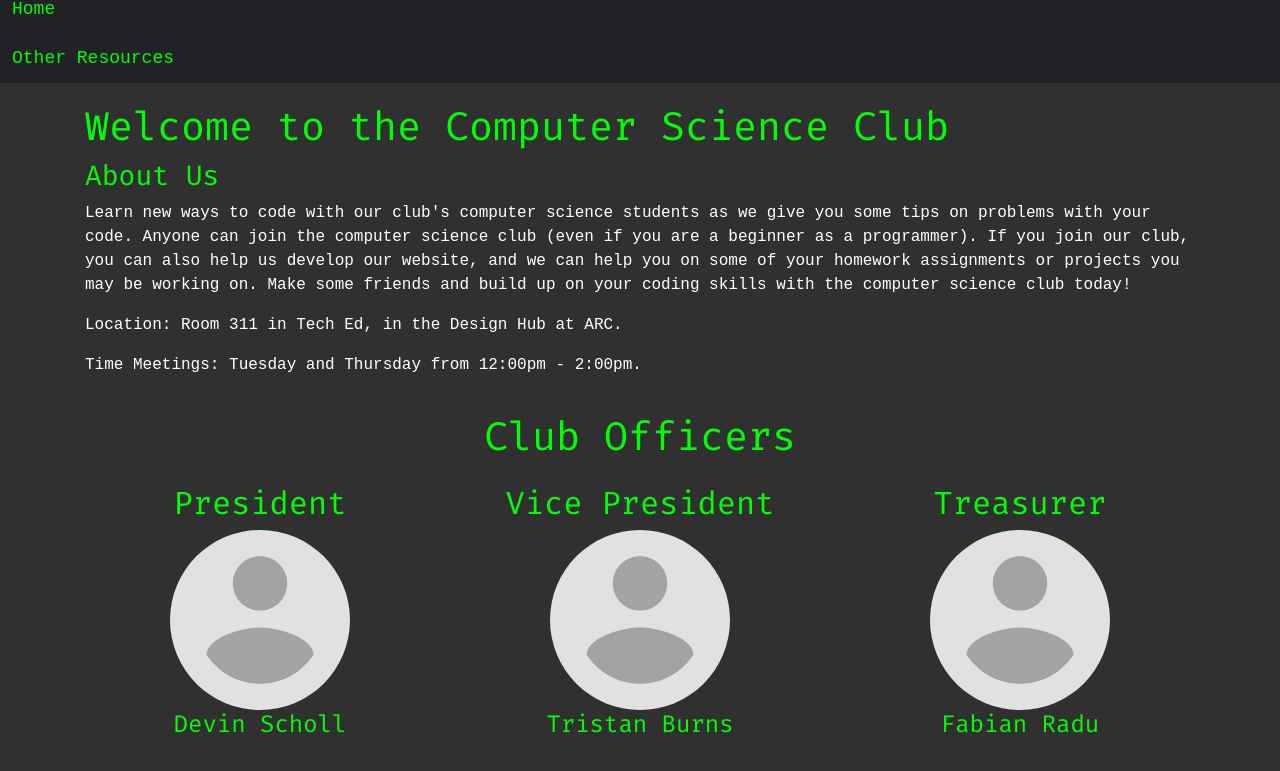
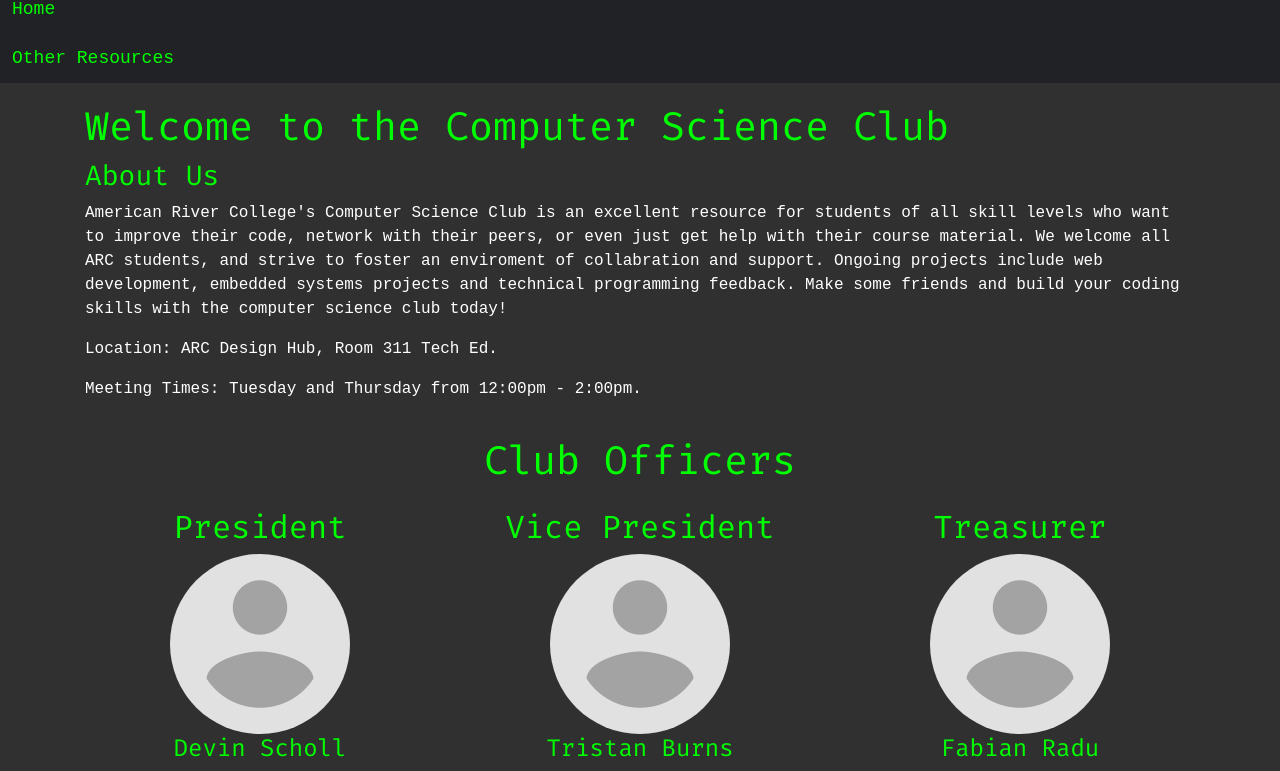
Before and after one commit to ARC-Computer-Science-Club/Club-Website, a website: page src/html/home_page.ejs in a window 1280 px wide. Shown: the part 65-836 px from the top of the page. Before the commit the page ends 812 px from the top, so only its background shows below. Drawn offline with nearby package versions, Linux system fonts and the light colour scheme; files that its build step writes are made by us from their sources.

Commit message:
intro rewrite and small changes to location and meeting times.

```diff
--- a/src/html/home_page.ejs
+++ b/src/html/home_page.ejs
@@ -27,19 +27,16 @@
         <div class="col-md-12">
           <h3>About Us</h3>
           <p>
-            Learn new ways to code with our club's computer science students as
-            we give you some tips on problems with your code. Anyone can join the
-            computer science club (even if you are a beginner as a programmer). If you join
-            our club, you can also help us develop our website, and we can help you on some of your
-            homework assignments or projects you may be working on.
-            Make some friends and build up on your coding skills with the computer
-            science club today!
+            American River College's Computer Science Club is an excellent resource for students of all skill levels who want to improve their code, network with their peers, or even just get help with their course material.
+            We welcome all ARC students, and strive to foster an enviroment of collabration and support.
+            Ongoing projects include web development, embedded systems projects and technical programming feedback.
+            Make some friends and build your coding skills with the computer science club today!
           </p>
           <p>
-            Location: Room 311 in Tech Ed, in the Design Hub at ARC.
+            Location: ARC Design Hub, Room 311 Tech Ed.
           </p>
           <p>
-            Time Meetings: Tuesday and Thursday from 12:00pm - 2:00pm.
+            Meeting Times: Tuesday and Thursday from 12:00pm - 2:00pm.
           </p>
         </div>
 
```
